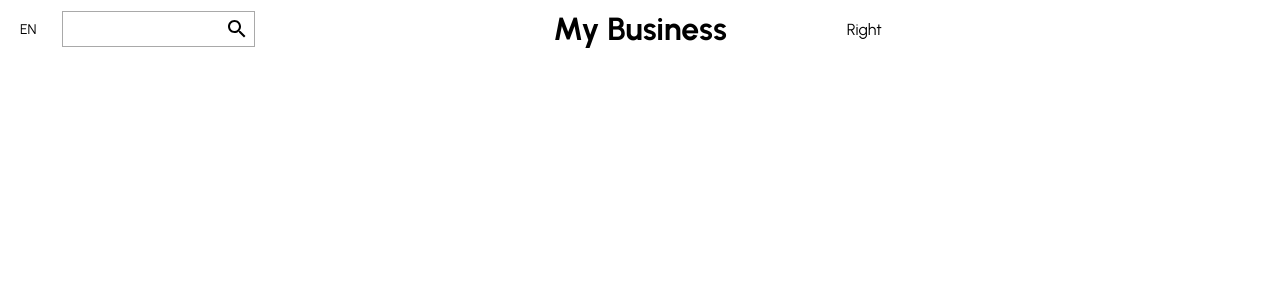
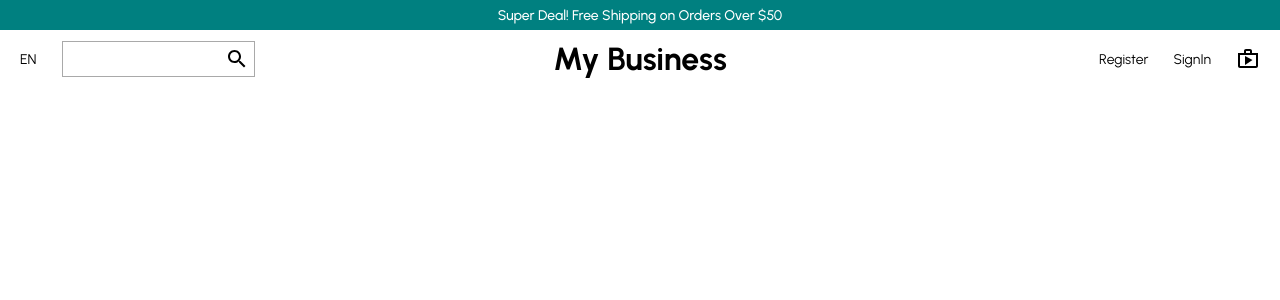
Before and after one commit to tansenkhan1990/ecommerce-react, a React (Create React App) app: page / in a window 1280 px wide. Shown: the top 300 px of the page. Built offline with nearby package versions, Linux system fonts and the light colour scheme.

Commit message:
add announcenemnt to the header

```diff
--- a/public/index.html
+++ b/public/index.html
@@ -1,3 +1,5 @@
+
+
 <!DOCTYPE html>
 <html lang="en">
 
--- a/src/App.js
+++ b/src/App.js
@@ -2,7 +2,6 @@ import './App.css';
 import React from 'react'
 import ReactDOM from 'react-dom'
 import Home from './pages/Home';
-
 function App() {
   return (
     <Home />
--- /dev/null
+++ b/src/components/Announcement.jsx
@@ -0,0 +1,19 @@
+import React from 'react'
+import styled from "styled-components";
+
+const Container = styled.div`
+  height: 30px;
+  background-color: teal;
+  color: white;
+  display: flex;
+  align-items: center;
+  justify-content: center;
+  font-size: 14px;
+  font-weight: 500;
+`;
+
+const Announcement = () => {
+  return <Container>Super Deal! Free Shipping on Orders Over $50</Container>;
+};
+
+export default Announcement;
--- a/src/components/Navbar.jsx
+++ b/src/components/Navbar.jsx
@@ -1,6 +1,8 @@
 import React, { Component } from 'react'
 import styled from 'styled-components'
-import { Search } from '@material-ui/icons'
+import { Search, ShopOutlined } from '@material-ui/icons'
+import {Badge} from '@material-ui/core'
+// import MenuItem from 'style-components/dist/components/Menu/menuItem'
 
 const Container = styled.div`
 height : 60px;
@@ -21,6 +23,9 @@ flex : 1;
 `
 const Right = styled.div`
 flex : 1;
+display: flex;
+align-items: center;
+justify-content: flex-end;
 `
 const Language = styled.span`
 font-size : 14px;
@@ -40,6 +45,11 @@ const Logo = styled.h1`
     text-align: center;
     font-weight: bold;
 `
+const MenuItem = styled.div`
+    font-size: 14px;
+    cursor: pointer;
+    margin-left: 25px;
+`
 const Navbar = () => {
   return (
     <Container><Wrapper>
@@ -48,7 +58,15 @@ const Navbar = () => {
         <Search /></SearchContainer>
         </Left>
         <Center><Logo>My Business</Logo></Center>
-        <Right>Right</Right>
+        <Right>
+            <MenuItem>Register</MenuItem>
+            <MenuItem>SignIn</MenuItem>
+            <MenuItem>
+            <Badge badageContent={4} color = 'primary'>
+                <ShopOutlined />
+            </Badge>
+            </MenuItem>
+        </Right>
         </Wrapper></Container>
   )
 }
--- a/src/pages/Home.jsx
+++ b/src/pages/Home.jsx
@@ -1,9 +1,13 @@
 import React from 'react'
 import Navbar from '../components/Navbar';
+import Announcement from '../components/Announcement';
 
 const Home = () => {
   return (
-    <Navbar />
+    <div>
+        <Announcement />
+        <Navbar />
+    </div>
   )
 }
 export default Home;
```
